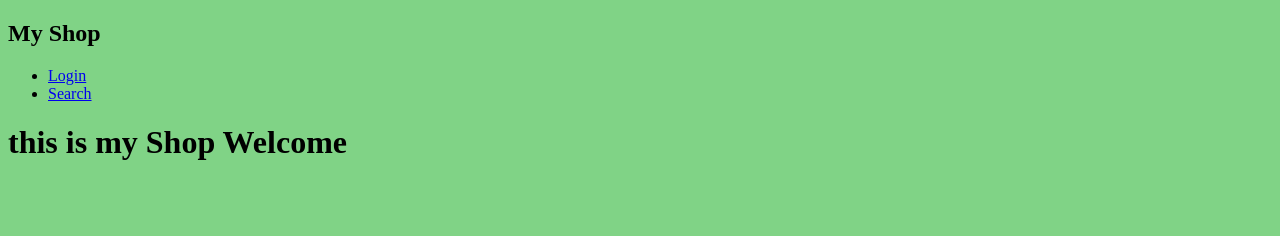
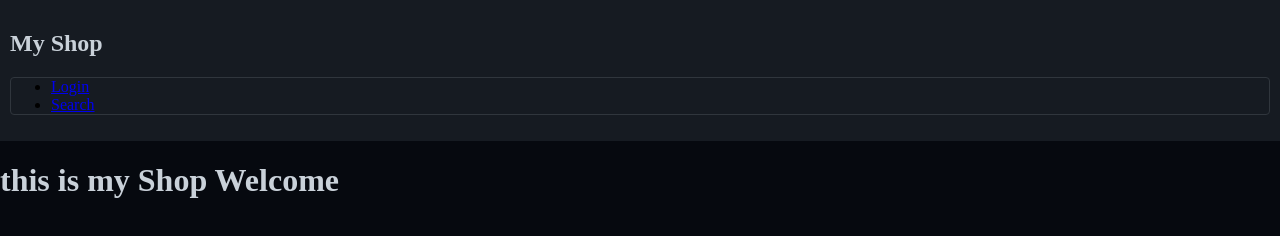
Before and after one commit to Arashfiroozabadi/my-shop, a website built with webpack: page src/index.html in a window 1280 px wide. Built offline with nearby package versions, Linux system fonts and the light colour scheme; some icons are missing.

Commit message:
add style

```diff
--- a/src/style.scss
+++ b/src/style.scss
@@ -1,5 +1,35 @@
+/*----Variable---- */
+$radius: 4px;
+$p :10px;
+$dark-bg: #06090f;
+$header-bg: #161b22;
+$border-color: #30363d;
+$text-primary-color: #c9d1d9;
+@use 'sass:map';
+
+$theme-colors: ("success": #28a745, "info": #17a2b8, "warning": #ffc107);
+
+h1,h2 {
+	color: $text-primary-color;
+}
+* {
+	box-sizing: border-box;
+}
 body{
-  background-color: rgba(27, 177, 39, 0.555);
+	margin: 0;
+	padding: 0;
+  background-color:$dark-bg;
+	header{
+		background-color: $header-bg;
+		padding: $p;
+	}
+	.navbar{
+		.navbar-links{
+			flex: 1;
+			border:1px solid $border-color;
+			border-radius: $radius;
+		}
+	}
 	.svg-dog-icon{
 		width: 100px;
 		color: gray;
```
